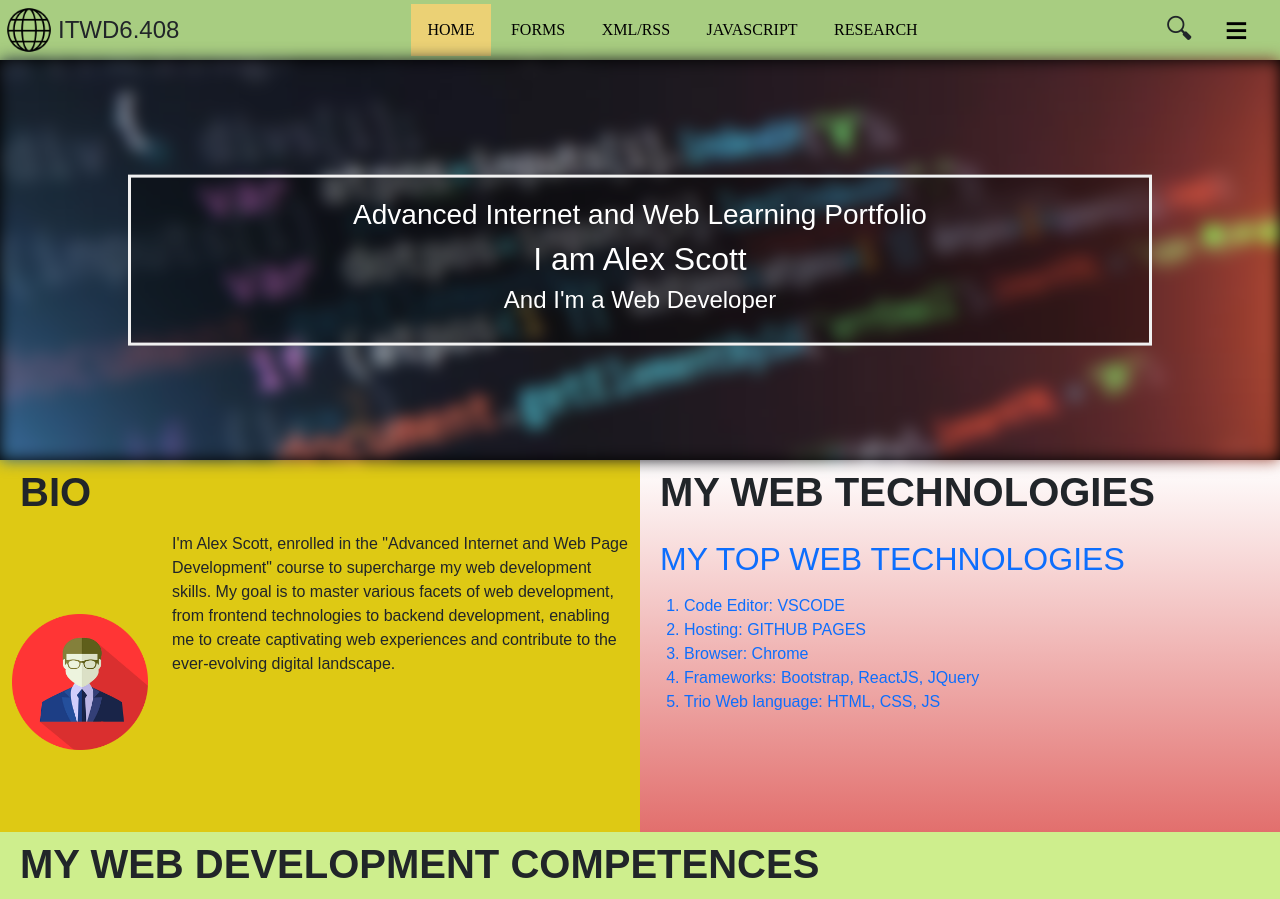
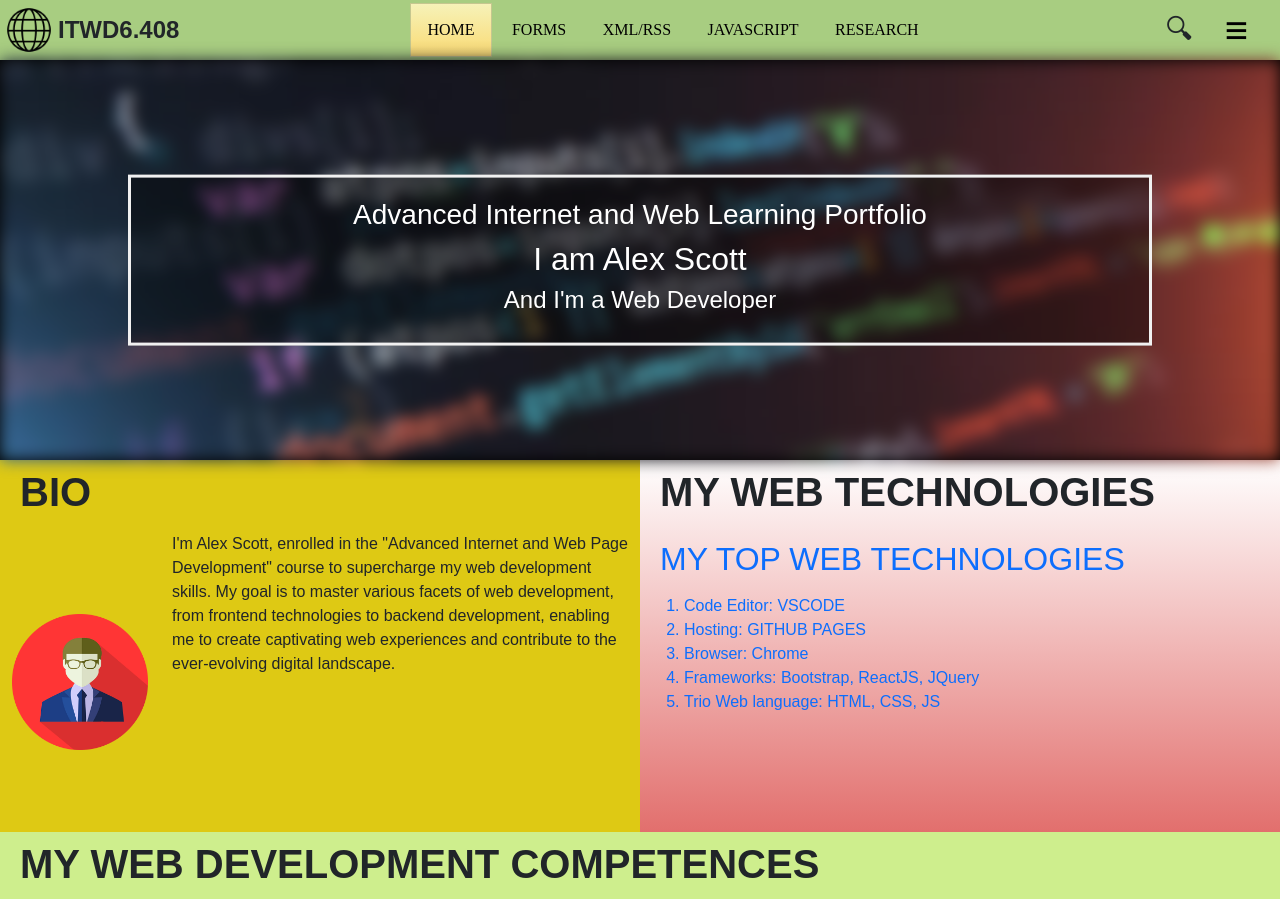
Before and after one commit to AlexGithub777/Portfolio, a plain HTML site: page index.html in a window 1280 px wide. Shown: the top 899 px of the page. Drawn offline with nearby package versions, Linux system fonts and the light colour scheme.

Commit message:
updated active

```diff
--- a/index.html
+++ b/index.html
@@ -44,7 +44,7 @@
                 </div>
 
                 <div class="title-box">
-                    <span>ITWD6.408</span>
+                    <span class="fw-bold">ITWD6.408</span>
                 </div>
 
                 <div class="nav-box">
--- a/style.css
+++ b/style.css
@@ -139,7 +139,8 @@ nav ul li.dropdown:hover ul {
 
 /*Set hover effect for items in the horizontal-menu*/
 .active {
-    background-color: #ebd175;
+    background-image: linear-gradient(#f6f2b8, #fada74);
+    border: 1px solid #c5c78f;
 }
 
 li:hover:not(.active) {
```
Also changed, not shown: form.html (+1 -1 lines), js-demo.html (+1 -1 lines), my-research.html (+1 -1 lines), xml-rss.html (+1 -1 lines).
